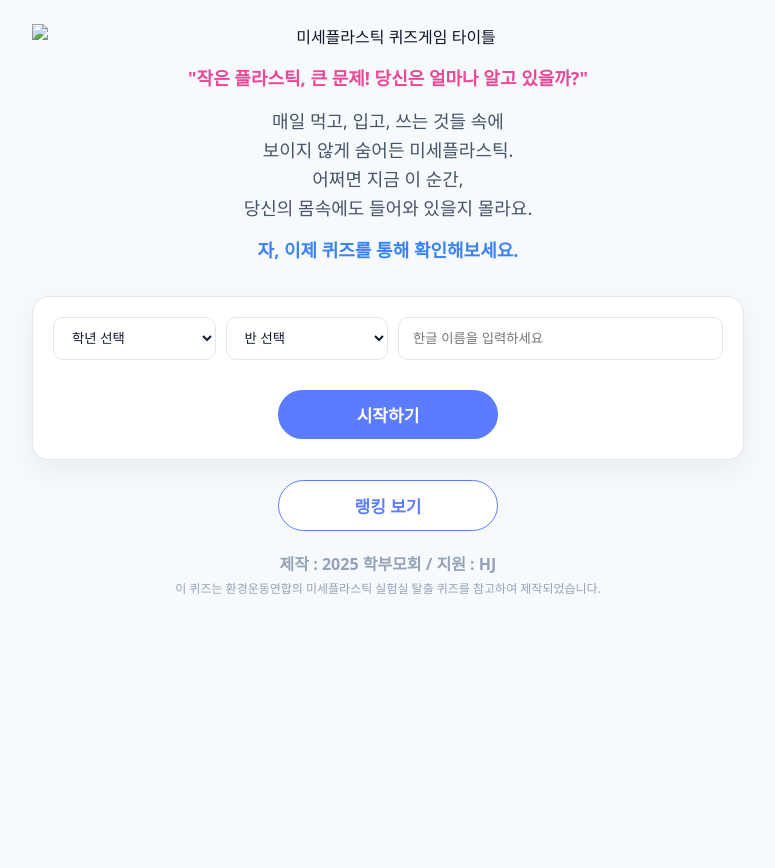
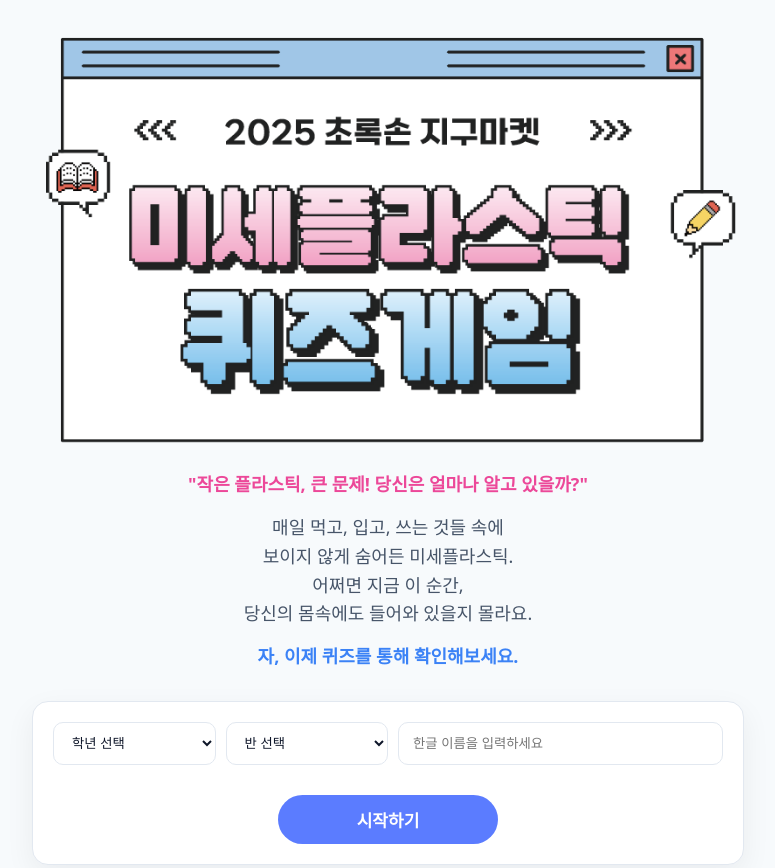
Before and after one commit to hajun2494-spec/greenhand.github.io, a plain HTML site: page index.html in a window 1280 px wide. Shown: the top 868 px of the page, without its empty margins (252-1027 px from the left). Before the commit the page ends 800 px from the top, so only its background shows below. Drawn offline with Linux system fonts and the light colour scheme; files whose address does not match are found by name; a web font is replaced by a local one.

Commit message:
Update index.html

```diff
--- a/index.html
+++ b/index.html
@@ -13,7 +13,7 @@
       <!-- Start Screen -->
       <section id="start-screen" class="view active">
         <div class="hero">
-          <img id="hero-image" class="hero-image" src="1x/미세플라스틱_퀴즈게임_타이틀.png" alt="미세플라스틱 퀴즈게임 타이틀" />
+          <img id="hero-image" class="hero-image" src="미세플라스틱_퀴즈게임_타이틀.png" alt="미세플라스틱 퀴즈게임 타이틀" />
           <div class="hero-text">
             <p class="hero-title-text">"작은 플라스틱, 큰 문제! 당신은 얼마나 알고 있을까?"</p>
             <p class="hero-description">
```
